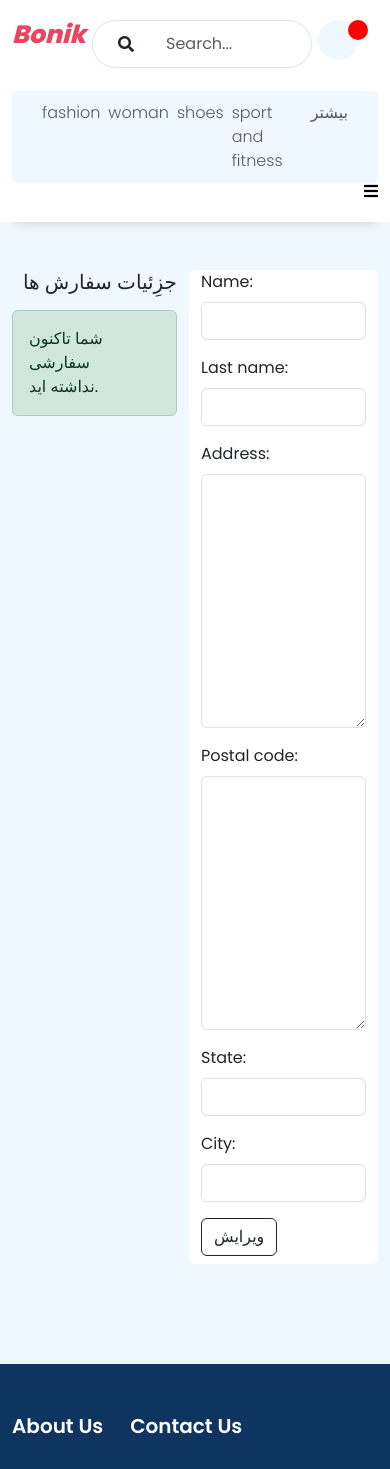
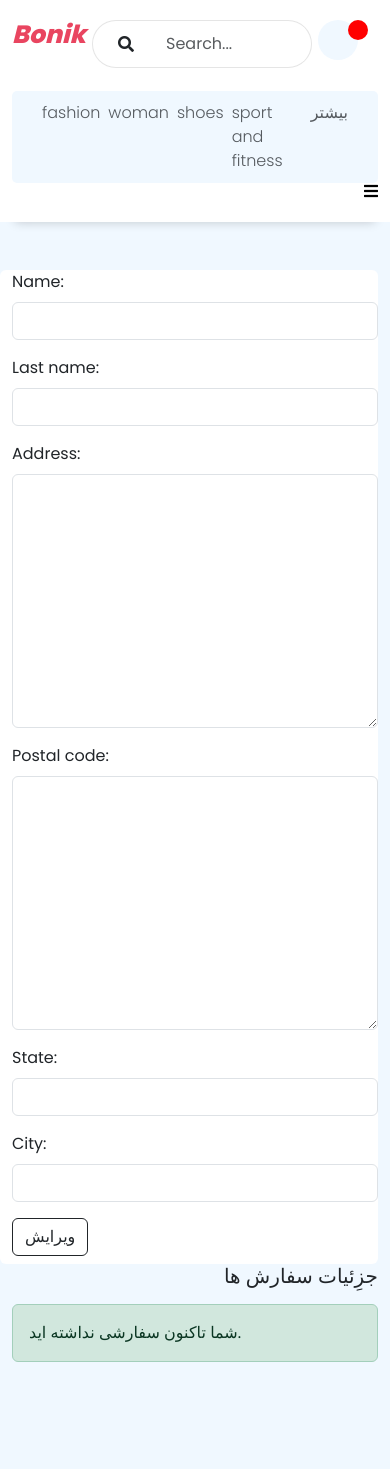
Before and after one commit to alirahmnicode/ecommerce, a Django app: page /user/profile/ in a window 390 px wide. Shown: the top 1469 px of the page. Run offline with Django 4.2, Linux system fonts and the light colour scheme; the visitor is signed in with stand-in values (Sample User, id 1); data comes from the database, SQL or seed files in the repository; data that the repository does not hold is empty; parts of the project's set-up code (start-up, migrations or seed data) failed here and were passed over; some libraries are stand-ins or nearby versions.

Commit message:
add style

```diff
--- a/ecommerce/static/css/style.css
+++ b/ecommerce/static/css/style.css
@@ -819,3 +819,15 @@
         width: 100%;
     }
 }
+
+@media only screen and (max-width:650px) {
+    .profile-detail {
+        flex-direction: column-reverse;
+        align-items: center;
+    }
+
+    .profile-detail>div {
+        width: 100%;
+        padding-right: 0;
+    }
+}
```
